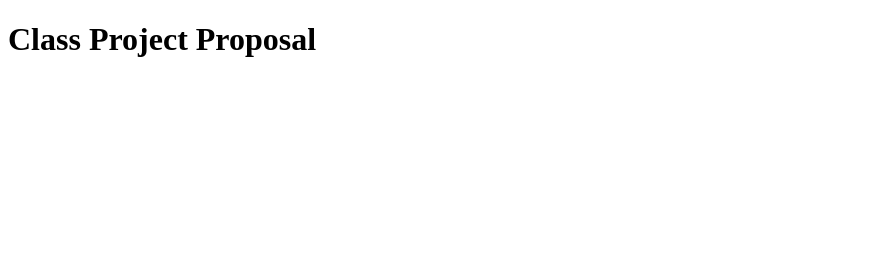
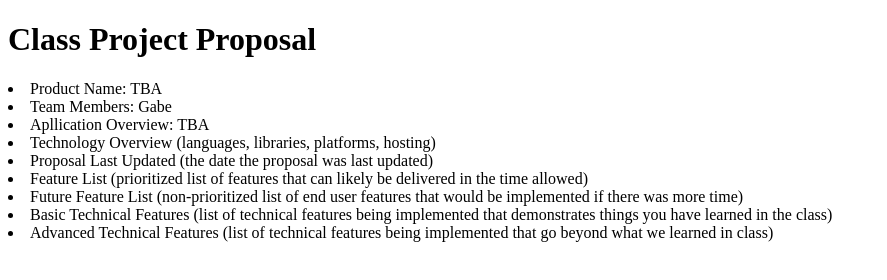
Before and after one commit to School-Gabe/class-project-proposal-, a plain HTML site: page index.html in a window 1280 px wide. Shown: the whole page, without its empty margins (0-887 px from the left). Drawn offline with Linux system fonts and the light colour scheme.

Commit message:
Update index.html

```diff
--- a/index.html
+++ b/index.html
@@ -7,5 +7,16 @@
 </head>
 <body>
     <h1>Class Project Proposal</h1>
+    </ol>
+        <li>Product Name: TBA</li>
+        <li>Team Members: Gabe</li>
+        <li>Apllication Overview: TBA</li>
+        <li>Technology Overview (languages, libraries, platforms, hosting)</li>
+        <li>Proposal Last Updated (the date the proposal was last updated)</li>
+        <li>Feature List (prioritized list of features that can likely be delivered in the time allowed)</li>
+        <li>Future Feature List (non-prioritized list of end user features that would be implemented if there was more time)</li>
+        <li>Basic Technical Features (list of technical features being implemented that demonstrates things you have learned in the class)</li>
+        <li>Advanced Technical Features (list of technical features being implemented that go beyond what we learned in class)</li>
+    </oi>
 </body>
 </html>
```
